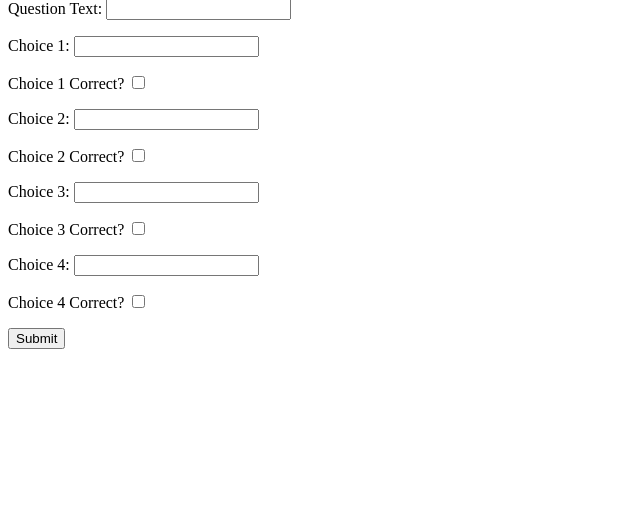
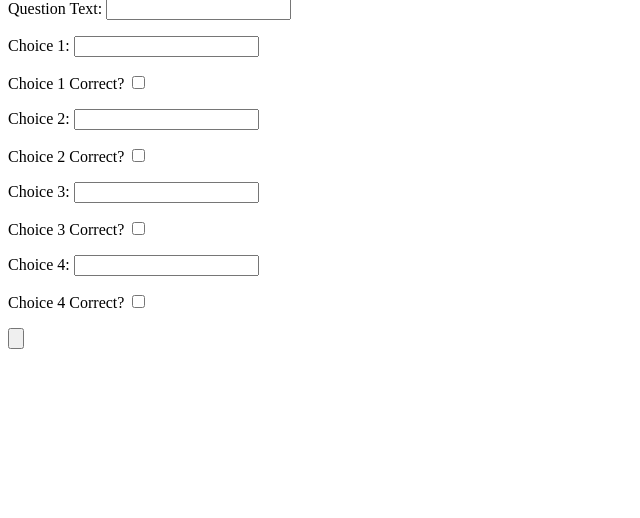
Before and after one commit to JakeKandell/quiz-site, a Django app: page /quiz/create/1/1/ in a window 1280 px wide. Shown: the part 81-599 px from the top of the page, without its empty margins (0-640 px from the left). Run offline with Django 3.2, Linux system fonts and the light colour scheme.

Commit message:
edited submit button

```diff
--- a/quiz_site/quiz/templates/quiz/create_question.html
+++ b/quiz_site/quiz/templates/quiz/create_question.html
@@ -10,7 +10,7 @@
     <form action="" method="post">
         {% csrf_token %}
         {{form.as_p}}
-    <input type="submit" value="Submit">
+    <input type="submit" value={{ next_submit }}>
     </form>
 
 </body>
```
